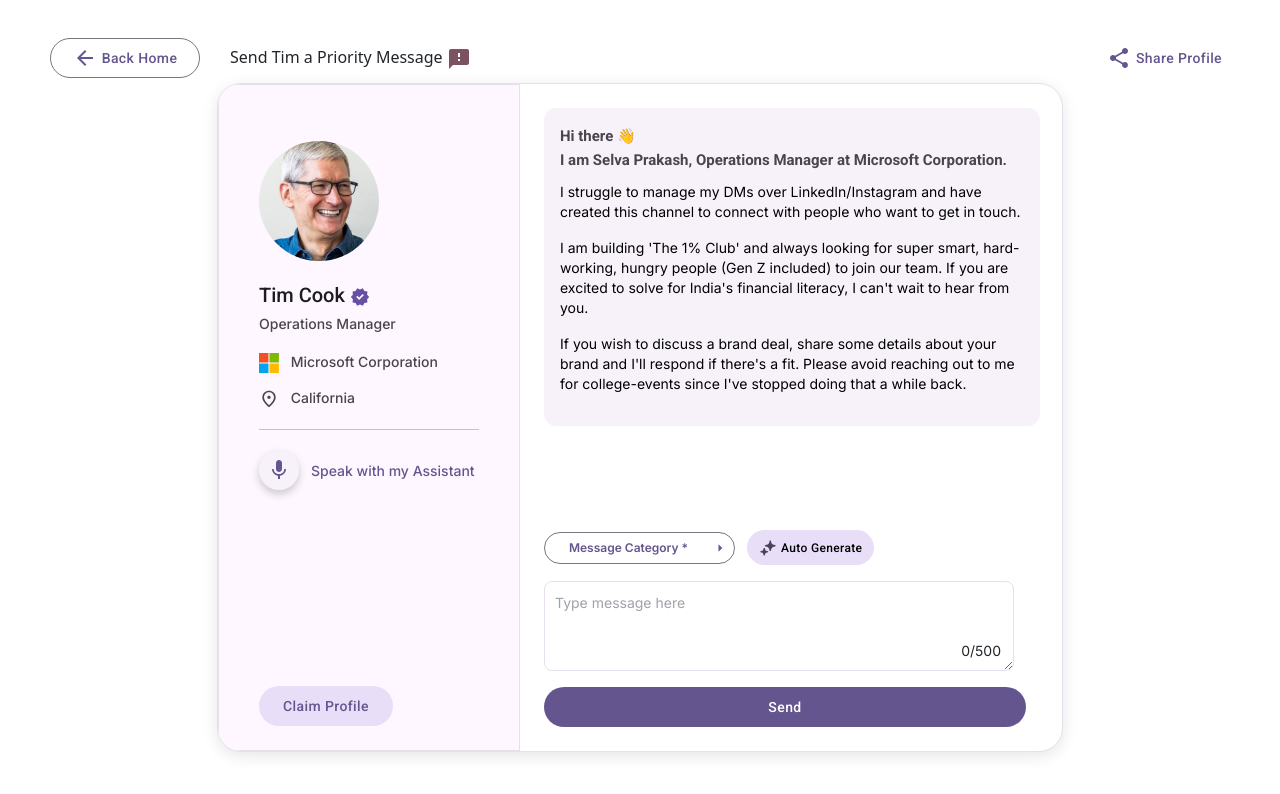
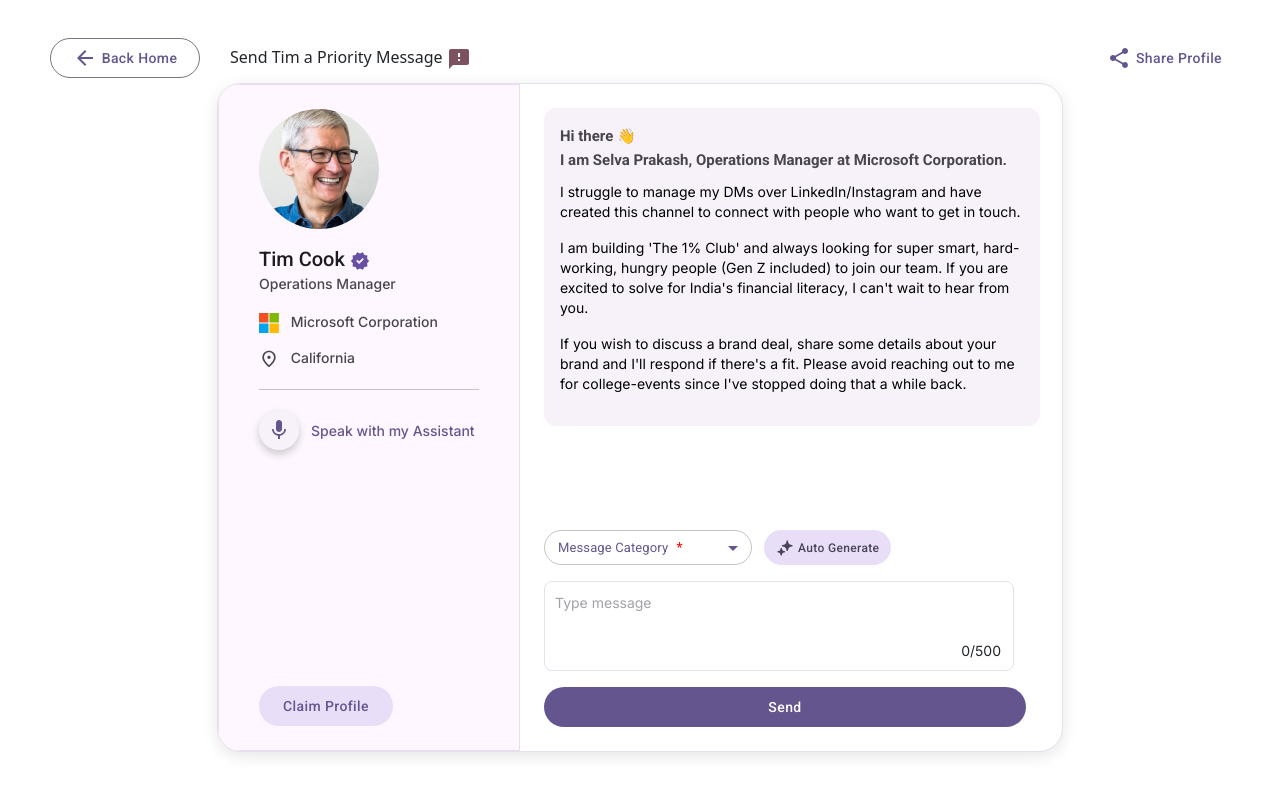
Before and after one commit to AbbasMhowwala35/mr.lynx, a React (Create React App) app: page /profile-card in a window 1280 px wide. Shown: the top 794 px of the page. Built offline with nearby package versions, Linux system fonts and the light colour scheme.

Commit message:
Textfield & Select Issue Fixed

```diff
--- a/src/components/ProfileCard/ProfileCard.css
+++ b/src/components/ProfileCard/ProfileCard.css
@@ -15,7 +15,7 @@
 
 .profile-sidebar {
     max-width: 302px;
-    padding: 56px 40px 24px 40px;
+    padding: 24px 40px;
     background: #fef7ff;
     display: flex;
     flex-direction: column;
@@ -46,7 +46,7 @@
 
 .profile-details h2 {
     font-size: 20px;
-    line-height: 36px;
+    line-height: 28px;
     font-weight: 500;
     margin-bottom: 2px;
     font-family: "Roboto", sans-serif;
@@ -276,9 +276,10 @@
 }
 
 .message-input {
-    width: 470px;
+    max-width: 470px;
+    width: 100%;
     height: 90px;
-    overflow-y: scroll;
+    overflow-y: auto;
     border-radius: 8px;
     padding: 10px;
     font-size: 14px;
@@ -286,6 +287,7 @@
     max-height: 160px;
     border: 1px solid #e7e0ec;
     margin-bottom: 16px;
+    resize: none;
 }
 
 .message-buttons {
@@ -295,7 +297,6 @@
 
 .message-input::-webkit-scrollbar {
     width: 10px;
-    height: 20px;
 }
 
 .message-input::-webkit-scrollbar-thumb {
@@ -305,11 +306,6 @@
 
 .message-input::-webkit-scrollbar-track {
     background: #f1f1f1;
-    border-radius: 20px;
-}
-
-.message-input::-webkit-scrollbar-button {
-    background-color: #f1f1f1;
     border-radius: 20px;
 }
 
@@ -335,7 +331,7 @@
 
 .auto-generate-btn {
     background-color: #E8DEF8 !important;
-    color: #000 !important;
+    color: #4A4459 !important;
     border-radius: 20px !important;
     height: 35px;
     text-transform: capitalize !important;
@@ -371,44 +367,82 @@
     color: #65558F;
     font-size: 24px;
 }
-
 .custom-select {
-    /* width: 200px; */
-    height: 32px;
-    border-radius: 20px;
-    font-size: 12px;
-    border: 1px solid #79747E;
-    color: #65558F;
-    font-weight: 600;
-    text-align: center;
-    padding: 0px 30px 0px 8px;
+    font-size: 14px !important;
+    color: #65558f !important;
+    /* font-weight: 600 !important; */
+    text-align: center !important;
     display: flex;
     align-items: center;
     justify-content: center;
     position: relative;
+    /* min-width: 100px;
+    max-width: 200px; */
+    width: fit-content !important;
+    height: 35px;
+    border-radius: 20px !important;
+    box-sizing: border-box;
+}
+
+.select-box input{
+     position: relative;
 }
 
 .custom-select-input {
     background-color: #fff;
-    border: 1px solid #000;
+    font-size: 14px;
+    padding: 8px 30px 8px 8px;
     color: #000;
     border-radius: 20px;
+    height: 35px;
+}
+
+.star-icon {
+    color: red;
     font-size: 14px;
+    margin-left: 5px;
+}
+
+.MuiFormControl-root.select-box .MuiSelect-icon {
+    color: #65558f;
+}
+
+.css-1toxriw-MuiList-root-MuiMenu-list {
+    background-color: #fef7ff !important;
+}
+
+.css-1toxriw-MuiList-root-MuiMenu-list li {
+    font-size: 14px !important;
+}
+
+.MuiInputLabel-root {
+    font-weight: 600;
+}
+
+.MuiSelect-select {
+    overflow: visible !important;
+    padding: 0px 20px !important;
+    width: 100% !important;
 }
 
 .select-with-caret {
-    position: relative;
     display: flex;
     align-items: center;
 }
 
-/* .select-with-caret .custom-select-input {
-    padding-left: 10px !important;
-} */
+.MuiFormControl-root.select-box {
+    min-width: 200px !important;
+    border-radius: 20px !important;
+}
+
+.MuiFormControl-root.select-box label {
+    font-size: 13px !important;
+    color: #65558F;
+    margin-top: -8px;
+
+}
 
 .select-with-caret .caret-icon {
-    position: absolute;
-    right: -25px;
     pointer-events: none;
     height: 18px;
     width: 18px;
@@ -418,17 +452,11 @@
     background-image: url("../Assets/images/icon.svg");
 }
 
-.select-with-caret .custom-select-input:focus+.caret-icon,
-.select-with-caret .custom-select-input:active+.caret-icon {
+.select-with-caret .custom-select-input:focus + .caret-icon,
+.select-with-caret .custom-select-input:active + .caret-icon {
     transform: rotate(180deg);
 }
 
-
-.star-icon {
-    color: red;
-    font-size: 18px;
-    margin-right: 5px;
-}
 
 .form-select {
     all: unset !important;
--- a/src/components/ProfileCard/ProfileCard.js
+++ b/src/components/ProfileCard/ProfileCard.js
@@ -5,13 +5,14 @@
 import microsoft from '../Assets/images/microsoft.svg';
 import location from '../Assets/images/location.svg';
 import MicIcon from '@mui/icons-material/Mic';
-import { Button } from '@mui/material';
+import { Button, FormControl, InputLabel, MenuItem, Select } from '@mui/material';
 import ai from '../Assets/images/ai.svg';
 import SmsFailedIcon from '@mui/icons-material/SmsFailed';
 import EditIcon from '@mui/icons-material/Edit';
 import ArrowBackIcon from '@mui/icons-material/ArrowBack';
 import ShareIcon from '@mui/icons-material/Share';
 import './ProfileCard.css'
+import { SelectChangeEvent } from '@mui/material/Select';
 const ProfileCard = () => {
   const [message, setMessage] = useState('');
   const [messages, setMessages] = useState([
@@ -36,6 +37,10 @@
   const [isMessageSent, setIsMessageSent] = useState(false);
   const [userEmail, setUserEmail] = useState('');
   const [isLinkedIn, setIsLinkedIn] = useState(false);
+  const [age, setAge] = useState('');
+  const handleChange = (event) => {
+    setAge(event.target.value);
+  };
 
   const handleMessageChange = (e) => {
     setMessage(e.target.value);
@@ -144,22 +149,21 @@
             ) : (
               <div className="message-input-wrapper">
                 <div className="message-input-btns">
-                  <Form.Group className="custom-select">
-                    <div className="select-with-caret">
-                      <Form.Select
-                        value={messageCategory}
-                        onChange={handleMessageCategoryChange}
-                        className="custom-select-input"
-                      >
-                        <option value="Category">Message Category <span className='star-icon'>*</span></option>
-                        <option value="General">Business Enquiry</option>
-                        <option value="Inquiry">Work Opportunity</option>
-                        <option value="Support">Investment & Funding Ask</option>
-                        <option value="Support">Advisor Opportunity</option>
-                      </Form.Select>
-                      <span className="caret-icon"></span>
-                    </div>
-                  </Form.Group>
+                  <FormControl className='select-box'>
+                    <InputLabel id="demo-simple-select-label">Message Category <span className='star-icon'>*</span></InputLabel>
+                    <Select
+                      labelId="demo-simple-select-label"
+                      className="custom-select"
+                      value={age}
+                      label="Age"
+                      onChange={handleChange}
+                    >
+                      <MenuItem value={10}>Business Enquiry</MenuItem>
+                      <MenuItem value={20}>Work Opportunity</MenuItem>
+                      <MenuItem value={30}>Investment & Funding Ask</MenuItem>
+                      <MenuItem value={30}>Advisor Opportunity</MenuItem>
+                    </Select>
+                  </FormControl>
                   <Button
                     variant="contained"
                     className="auto-generate-btn"
@@ -172,8 +176,16 @@
 
                 <textarea
                   value={message}
-                  onChange={handleMessageChange}
-                  placeholder="Type message here"
+                  onChange={(e) => {
+                    const value = e.target.value;
+                    if (value.length <= 500) {
+                      handleMessageChange(e);
+                      const element = e.target;
+                      element.style.height = "90px";
+                      element.style.height = Math.min(element.scrollHeight, 160) + "px";
+                    }
+                  }}
+                  placeholder="Type message"
                   className="message-input"
                 />
                 <div className="message-length">
```
